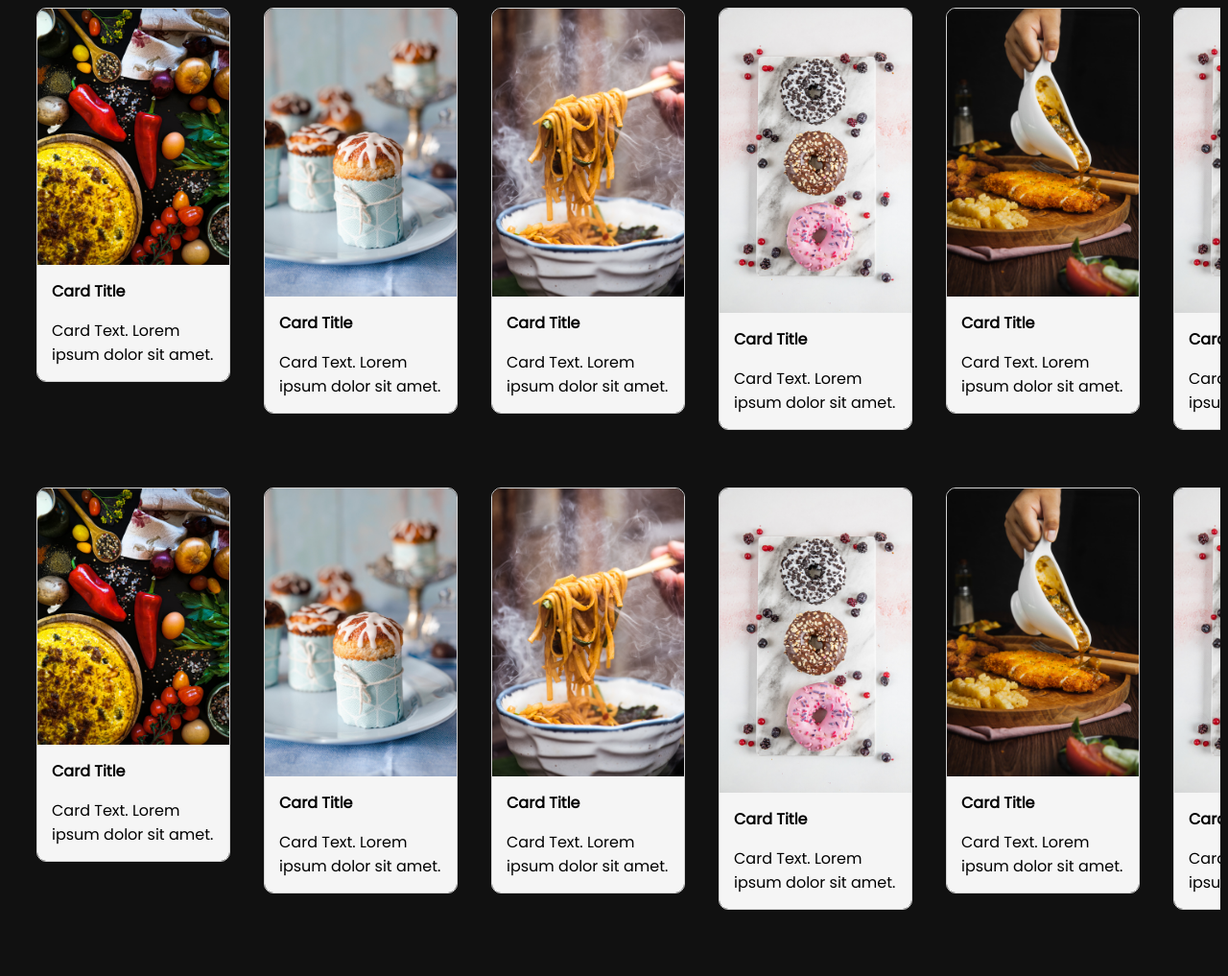
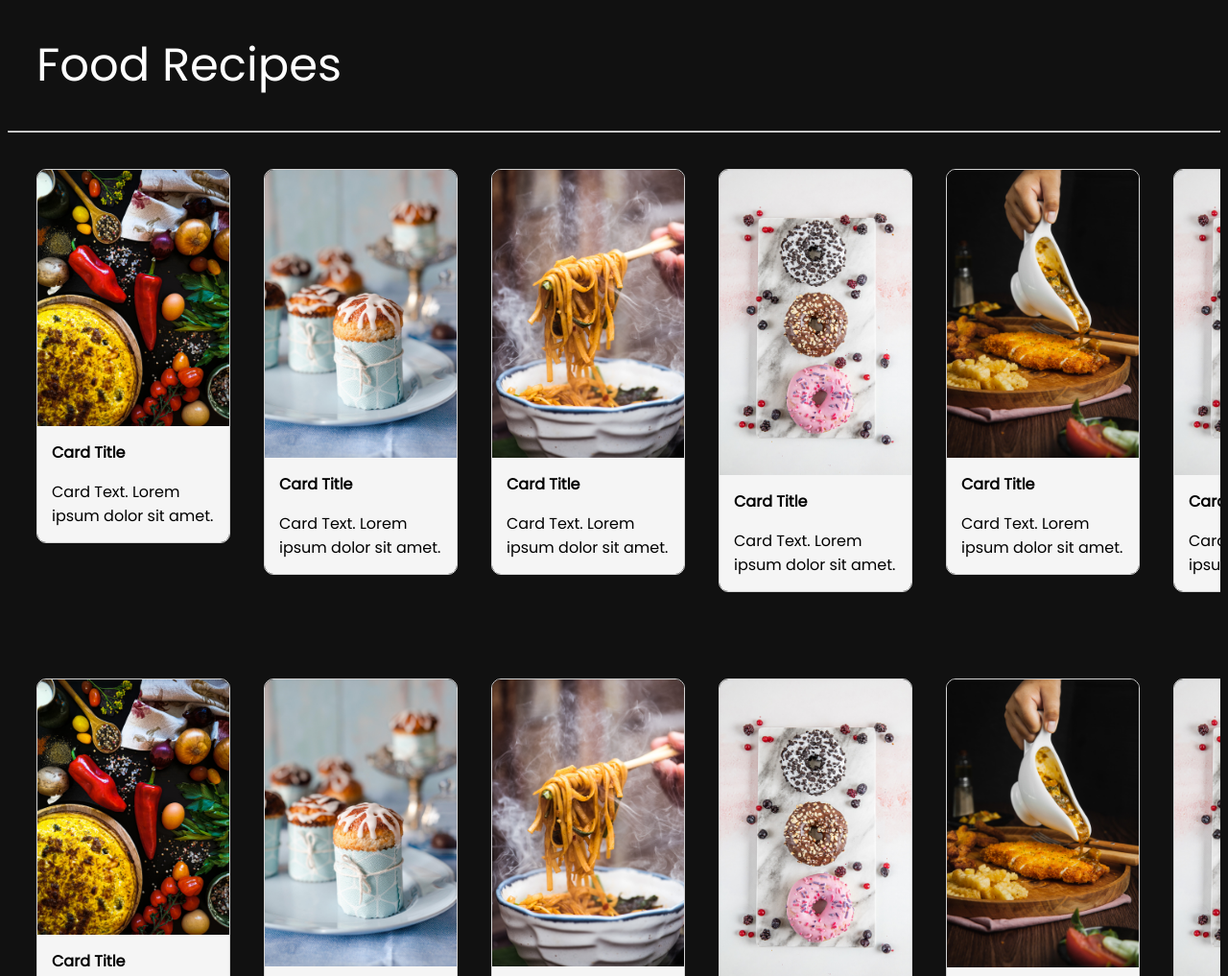
Before and after one commit to NadirSarsri/deployment-dev102, a plain HTML site: page index.html in a window 1280 px wide. Shown: the top 1017 px of the page at 96% size. Drawn offline with Linux system fonts and the light colour scheme.

Commit message:
adding main title

```diff
--- a/css/style.css
+++ b/css/style.css
@@ -2,13 +2,19 @@
 body {
     background-color: #111;
     font-family: 'Poppins', Times, Helvetica, sans-serif;
+}
+.main-title {
+    padding-left: 30px;
+    line-height: 1.5;
+    font-weight: 300;
+    font-size: 3rem;
+    color: white;
 }
 .cards-container {
     display: flex;
     overflow-x: scroll;
     margin-bottom: 30px;
     padding: 30px;
-    padding-top: 0;
 }
 /* pour masquer scroll-bar */
 .cards-container::-webkit-scrollbar {
--- a/index.html
+++ b/index.html
@@ -9,6 +9,8 @@
     <!-- <link rel="stylesheet" href="./bootstrap-5.1.3/dist/css/bootstrap.css" /> -->
   </head>
   <body>
+    <h1 class="main-title">Food Recipes</h1>
+    <hr />
     <div class="cards-container">
       <div class="card">
         <img src="images/img02.jpg" alt="image" class="card-img" />
```
